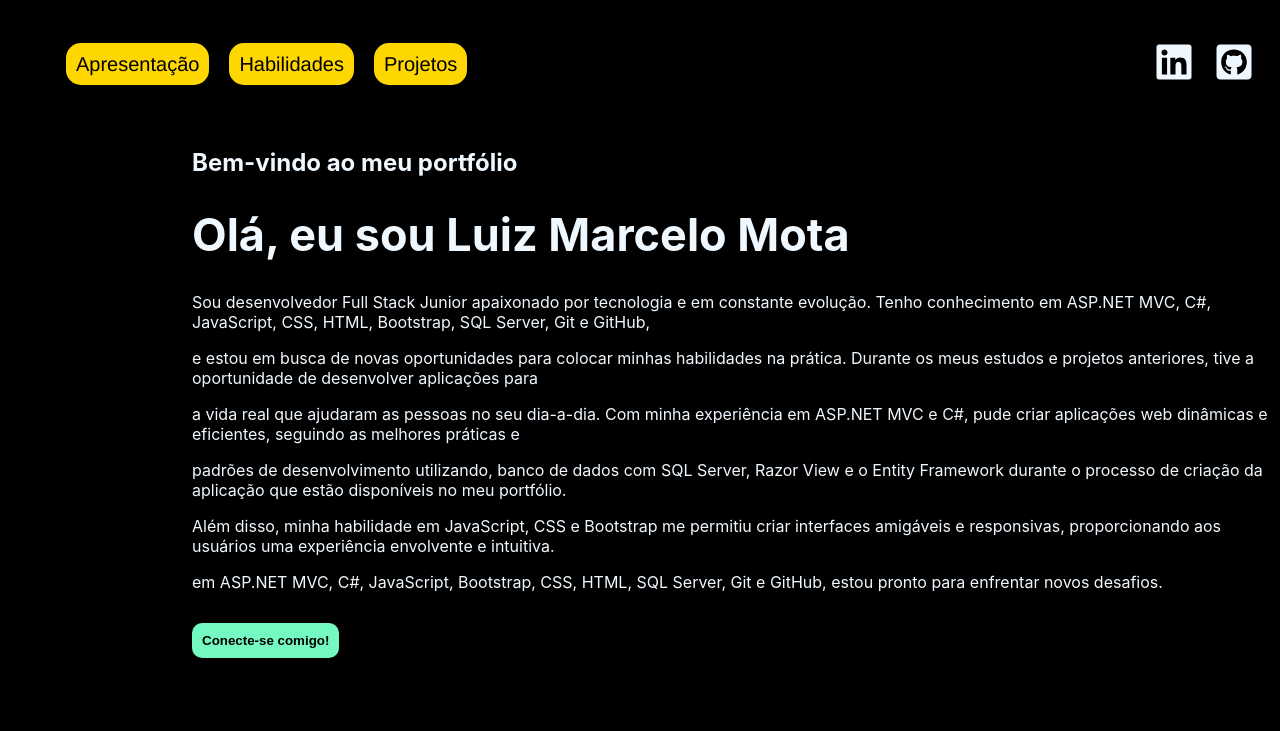
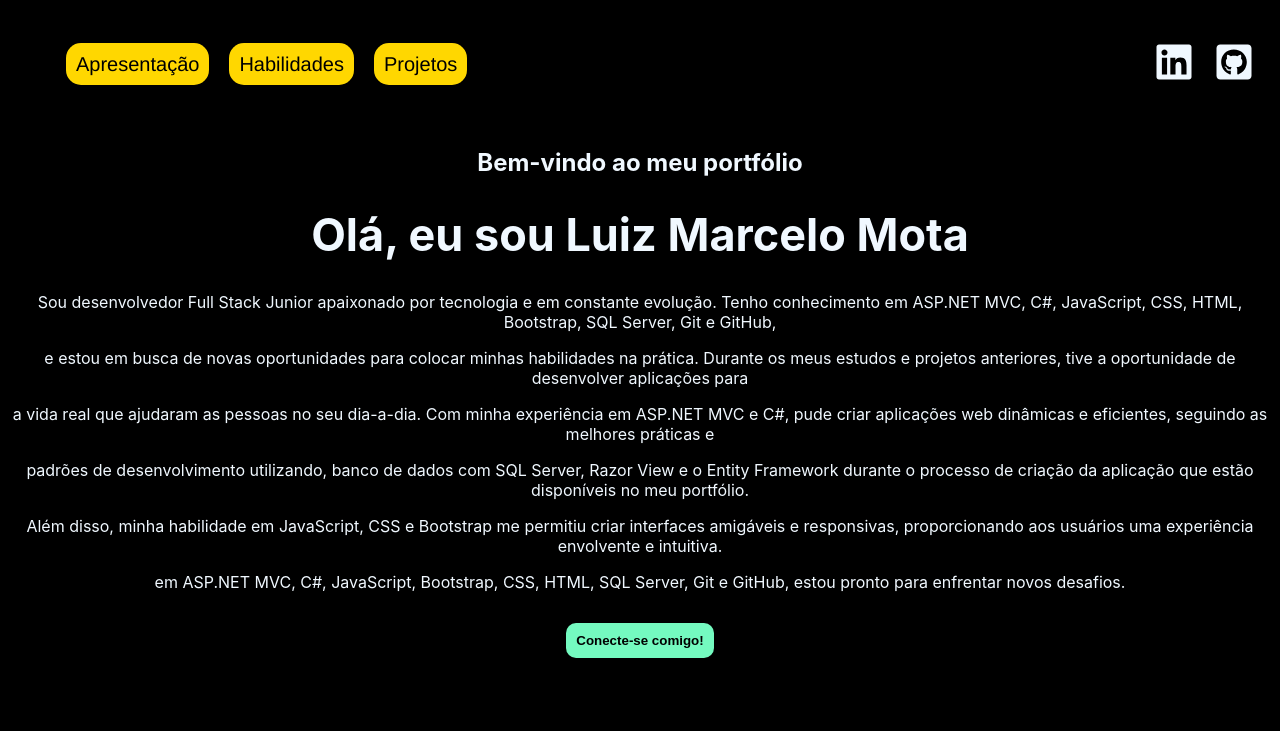
Before and after one commit to luizmarcelolm/portfolio_react, a React (Create React App) app: page / in a window 1280 px wide. Shown: the top 731 px of the page. Built offline with nearby package versions, Linux system fonts and the light colour scheme.

Commit message:
alt info

```diff
--- a/public/index.html
+++ b/public/index.html
@@ -1,5 +1,5 @@
 <!DOCTYPE html>
-<html lang="en">
+<html lang="pt-br">
   <head>
     <meta charset="utf-8" />
     <link rel="icon" href="%PUBLIC_URL%/favicon.ico" />
@@ -24,7 +24,7 @@
       work correctly both with client-side routing and a non-root public URL.
       Learn how to configure a non-root public URL by running `npm run build`.
     -->
-    <title>React App</title>
+    <title>Portfólio Luiz Marcelo Mota</title>
   </head>
   <body>
     <noscript>You need to enable JavaScript to run this app.</noscript>
--- a/src/componentes/section/Presentation.module.css
+++ b/src/componentes/section/Presentation.module.css
@@ -1,6 +1,5 @@
 .presentation{
-    text-align: left;
-    margin-left: 15%;
+    text-align:center;
 }
 
 .presentation h1{
```
